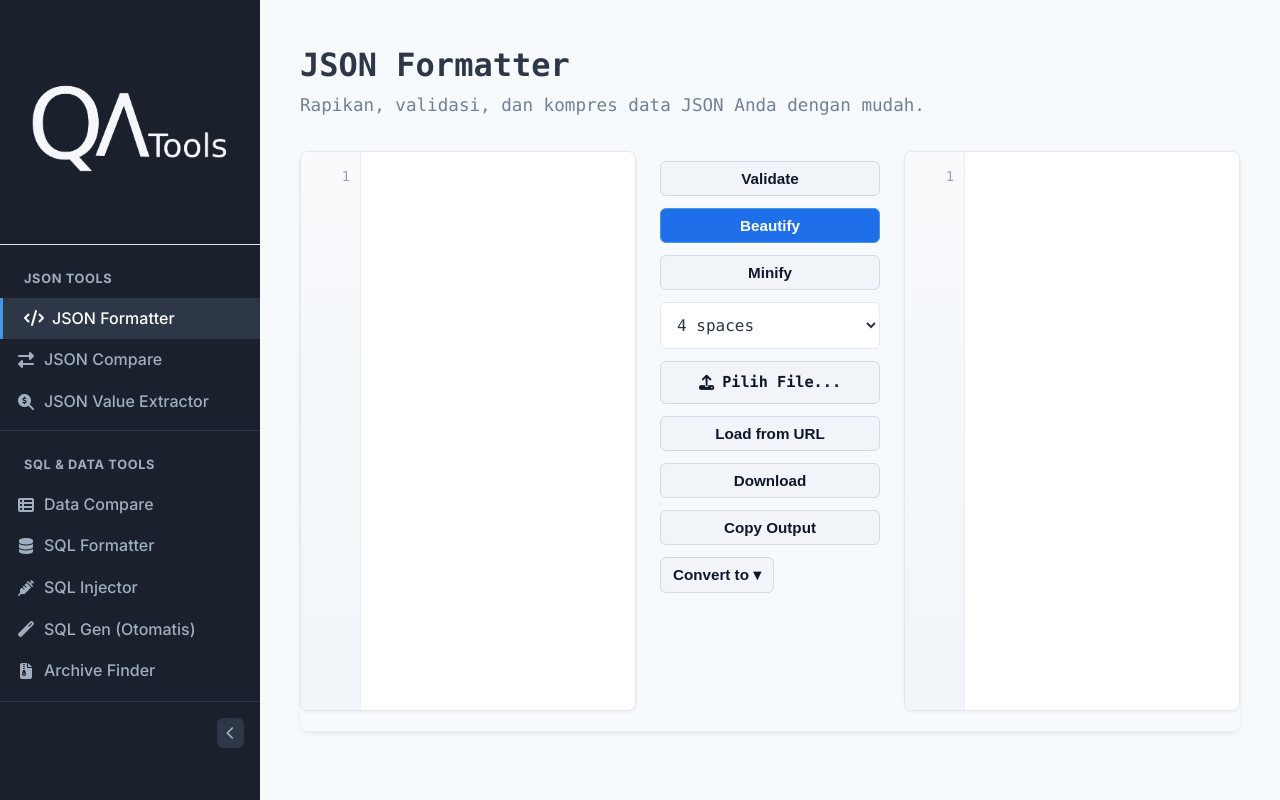
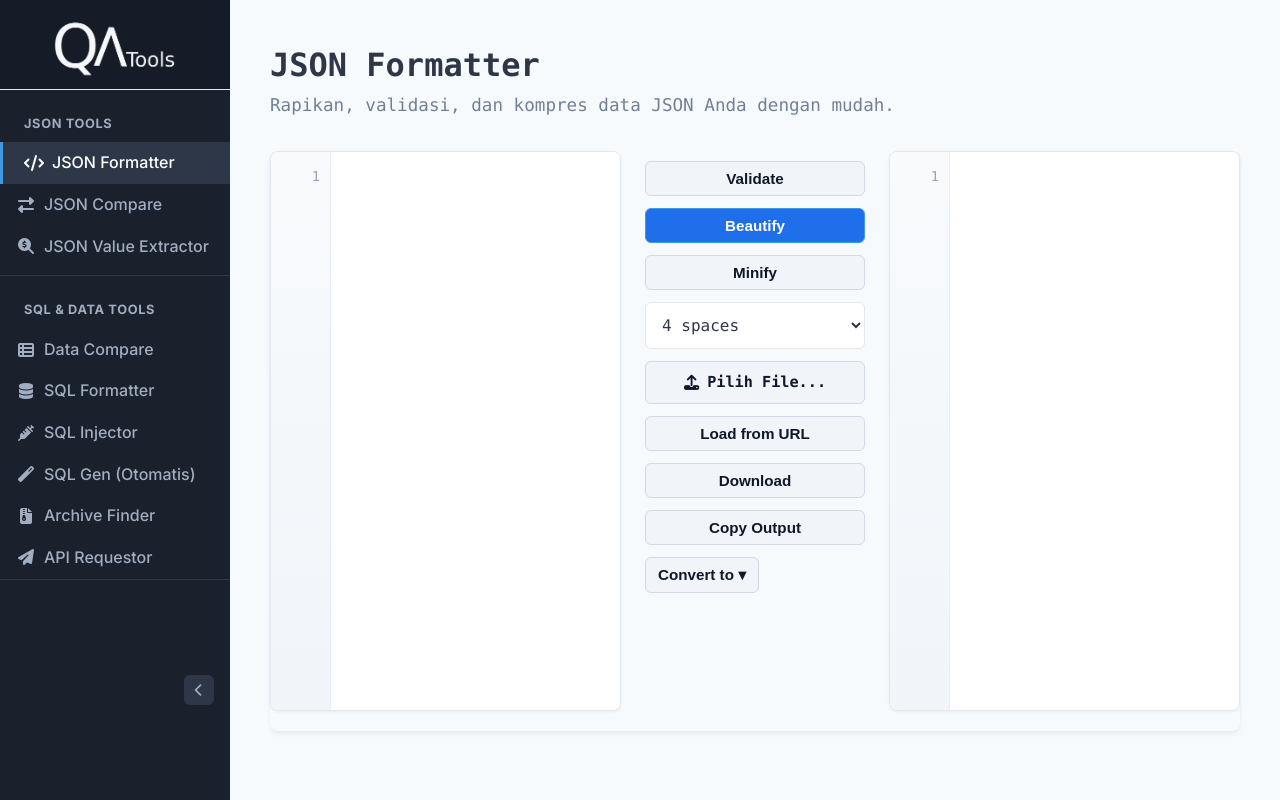
Before and after one commit to rifqi23ahmad/QATools, a React (Vite) app: page / in a window 1280 px wide. Built offline with nearby package versions, Linux system fonts and the light colour scheme.

Commit message:
migration to react

```diff
--- a/index.html
+++ b/index.html
@@ -4,7 +4,7 @@
     <meta charset="UTF-8" />
     <link rel="icon" type="image/png" href="/qasidebar.png" />
     <meta name="viewport" content="width=device-width, initial-scale=1.0" />
-    <title>QaTools (React)</title>
+    <title>QAhTools</title>
     <link href="https://fonts.googleapis.com/css2?family=Inter:wght@400;500;600;700&family=Fira+Code&display=swap" rel="stylesheet">
     <link rel="stylesheet" href="https://cdnjs.cloudflare.com/ajax/libs/font-awesome/6.4.2/css/all.min.css">
   </head>
--- a/src/components/CustomDropdown.jsx
+++ b/src/components/CustomDropdown.jsx
@@ -1,5 +1,3 @@
-// src/components/CustomDropdown.jsx
-
 import React, { useState, useMemo, useEffect, useRef } from 'react';
 
 function CustomDropdown({ options, value, onChange }) {
--- a/src/components/Sidebar.jsx
+++ b/src/components/Sidebar.jsx
@@ -61,7 +61,7 @@
     // Create iframe
     const iframe = document.createElement('iframe');
     iframe.style.width = '100%';
-    iframe.style.height = '48px'; // atur sesuai kebutuhan: 48-80px
+    iframe.style.height = '180px'; // /* --- PERBAIKAN 1: Diberi tinggi lebih agar tidak terpotong --- */
     iframe.style.border = '0';
     iframe.style.overflow = 'hidden';
     iframe.setAttribute('aria-hidden', 'true');
@@ -87,16 +87,13 @@
     // Append iframe
     container.appendChild(iframe);
 
-    // Fallback jika iframe tidak memunculkan apa-apa (mis. diblok)
+    // Fallback (tidak berubah)
     const fallbackTimeout = setTimeout(() => {
-      // karena cross-origin kita tidak bisa baca isi iframe, jadi deteksi sederhana:
-      // jika container masih berisi iframe namun tinggi konten kecil, tampilkan pesan fallback
       if (container && container.childElementCount === 0) {
         container.innerHTML = '<div style="font-size:12px;text-align:center;">Counter gagal dimuat — cek adblock / CSP.</div>';
       }
     }, 2500);
 
-    // error handler
     iframe.addEventListener('error', () => {
       clearTimeout(fallbackTimeout);
       container.innerHTML = '<div style="font-size:12px;text-align:center;">Counter gagal dimuat (blocked).</div>';
@@ -116,11 +113,23 @@
   };
 
   return (
-    <aside className={`sidebar ${isMinimized ? 'minimized' : ''}`}>
-      <div className="sidebar-header">
-        <img src="/qalogo.png" alt="QaTools Logo" className="sidebar-logo-open" />
-        <img src="/qasidebar.png" alt="QaTools Icon" className="sidebar-logo-minimized" />
-      </div>
+      <aside className={`sidebar ${isMinimized ? 'minimized' : ''}`}>
+        <div className="sidebar-header">
+          <div className="logo-wrapper">
+            <img
+              src="/qalogo.png"
+              alt="QaTools Logo"
+              className="sidebar-logo-open"
+            />
+          </div>
+
+          <img
+            src="/qasidebar.png"
+            alt="QaTools Icon"
+            className="sidebar-logo-minimized"
+          />
+        </div>
+
 
       <nav className="sidebar-nav">
         <ul>
@@ -150,10 +159,10 @@
         <div
           ref={counterContainerRef}
           style={{
-            width: "100%",
+            flex: 1, /* --- PERBAIKAN 2: Mengganti 'width: 100%' --- */
             textAlign: "center",
-            marginBottom: "10px",
-            pointerEvents: "none" // uncomment jika mau non-interactive
+            /* --- PERBAIKAN 3: Menghapus 'marginBottom: "10px"' --- */
+            pointerEvents: "none"
           }}
         />
 
--- a/src/style.css
+++ b/src/style.css
@@ -44,7 +44,7 @@
 */
 .app-layout { display: flex; min-height: 100vh; }
 .sidebar {
-    width: 260px;
+    width: 230px;
     background-color: var(--sidebar-bg);
     color: var(--sidebar-text);
     display: flex;
@@ -56,7 +56,7 @@
     top: 0;
 }
 .sidebar-header {
-    padding: 1rem;
+    padding: 0.75rem 1rem;
     display: flex;
     align-items: center;
     gap: 0.75rem;
@@ -525,12 +525,20 @@
 }
 
 /* --- Sidebar Footer & Toggle --- */
+/* --- Sidebar Footer & Toggle (VERSI BENAR) --- */
+/* --- Sidebar Footer & Toggle (VERSI BENAR) --- */
 .sidebar-footer {
     padding: 1rem;
     border-top: 1px solid #2d3748;
     flex-shrink: 0;
     display: flex;
-    justify-content: flex-end;
+    align-items: center; /* Menjaga vertikal tetap di tengah */
+}
+
+/* TAMBAHKAN INI */
+.sidebar-counter {
+    flex-grow: 1; /* Biarkan counter mengisi sisa ruang */
+    /* text-align: center; sudah ada di inline style */
 }
 #sidebar-toggle {
     background-color: var(--sidebar-active-bg);
@@ -564,6 +572,7 @@
 }
 .sidebar.minimized .sidebar-header {
     justify-content: center;
+    padding: 0.5rem;
 }
 .sidebar.minimized .nav-item a {
     justify-content: center;
@@ -585,10 +594,7 @@
 .sidebar.minimized .sidebar-footer {
     justify-content: center;
 }
-/* [PERUBAHAN] Aturan CSS baru ditambahkan di sini */
-.sidebar.minimized .sidebar-counter {
-    display: none;
-}
+
 .sidebar.minimized #sidebar-toggle i {
     transform: rotate(180deg);
 }
@@ -991,33 +997,74 @@
     font-size: 0.875rem; /* 14px */
     line-height: 1.5;
 }
-
 /* 1. Ini adalah logo horizontal Anda (nama class diubah) */
-.sidebar-logo-open {
-    width: 150px;
-    height: auto;
-    transform: rotate(90deg);
-    margin: 0 auto;
-    display: block; /* Tampil secara default */
+.sidebar-header {
+  padding: 0;
+  margin: 0;
+  height: 90px;              /* atur tinggi header sesuai kebutuhan */
+  display: flex;
+  align-items: center;
+  justify-content: center;
+  background: #161c27;
+  overflow: hidden;
+  position: relative;
 }
 
-/* 2. Ini adalah logo icon (qasidebar.png) baru Anda */
-.sidebar-logo-minimized {
-    width: 40px; /* Atur ukuran icon Anda di sini */
-    height: auto;
-    transform: rotate(90deg);
-    margin: 0 auto; /* Otomatis ke tengah */
-    display: none;  /* Sembunyi secara default */
+.logo-wrapper {
+  width: 100%;
+  height: 100%;
+  display: flex;
+  align-items: center;
+  justify-content: center;
+  padding: 0;
+  margin: 0;
+  overflow: hidden;
+  /* Tambahkan padding jika logo terlalu mepet ke tepi */
+  padding: 10px;
+  box-sizing: border-box; /* Pastikan padding tidak menambah ukuran */
 }
 
-/* 3. Logika untuk "Menukar" Logo */
+/* --- PERBAIKAN CSS UTAMA --- */
+.sidebar-logo-open {
+  width: 200px;               /* UBAH: dari 10% */
+  height: 130px;              /* UBAH: dari 10% */
+  object-fit: contain;       /* UBAH: 'contain' lebih aman untuk logo agar tidak terpotong */
+  display: block;
+  margin: 0;
+  padding: 0;
+  transform: rotate(90deg);
 
-/* Saat sidebar ditutup, sembunyikan logo horizontal */
-.sidebar.minimized .sidebar-logo-open {
-    display: none;
 }
 
-/* Saat sidebar ditutup, TAMPILKAN logo icon */
+/* --- ATURAN CSS TAMBAHAN --- */
+/* Sembunyikan logo kecil (ikon) secara default */
+.sidebar-logo-minimized {
+  display: none;
+  width: 40px;
+  height: auto;
+  transform: rotate(90deg);
+}
+
+/* jika sidebar minimized — sembunyikan logo besar, tampilkan icon */
+.sidebar.minimized .sidebar-logo-open {
+  display: none;
+
+}
+.sidebar.minimized .logo-wrapper {
+  display: none !important;         /* sembunyikan wrapper besar */
+}
+
+.sidebar.minimized .sidebar-header {
+  height: 90px;                     /* sama dengan tinggi original */
+  display: flex;
+  align-items: center;
+  justify-content: center;          /* center icon secara horizontal */
+}
+
+/* tampilkan icon kecil dan center */
 .sidebar.minimized .sidebar-logo-minimized {
-    display: block;
+  display: block !important;
+  width: 40px;                      /* ukurannya bebas */
+  height: auto;
+  margin: 0 auto;
 }
--- a/src/tools/SqlScriptGeneratorOtomatis.jsx
+++ b/src/tools/SqlScriptGeneratorOtomatis.jsx
@@ -1,7 +1,6 @@
-// src/tools/SqlScriptGeneratorOtomatis.jsx
-
 import React, { useState, useMemo } from 'react';
 import CustomDropdown from '../components/CustomDropdown'; // Impor komponen baru
+
 
 // --- Helper Functions (Disalin dari file .js Anda) ---
 const excelSerialDateToJSDate = (serial) => {
```
